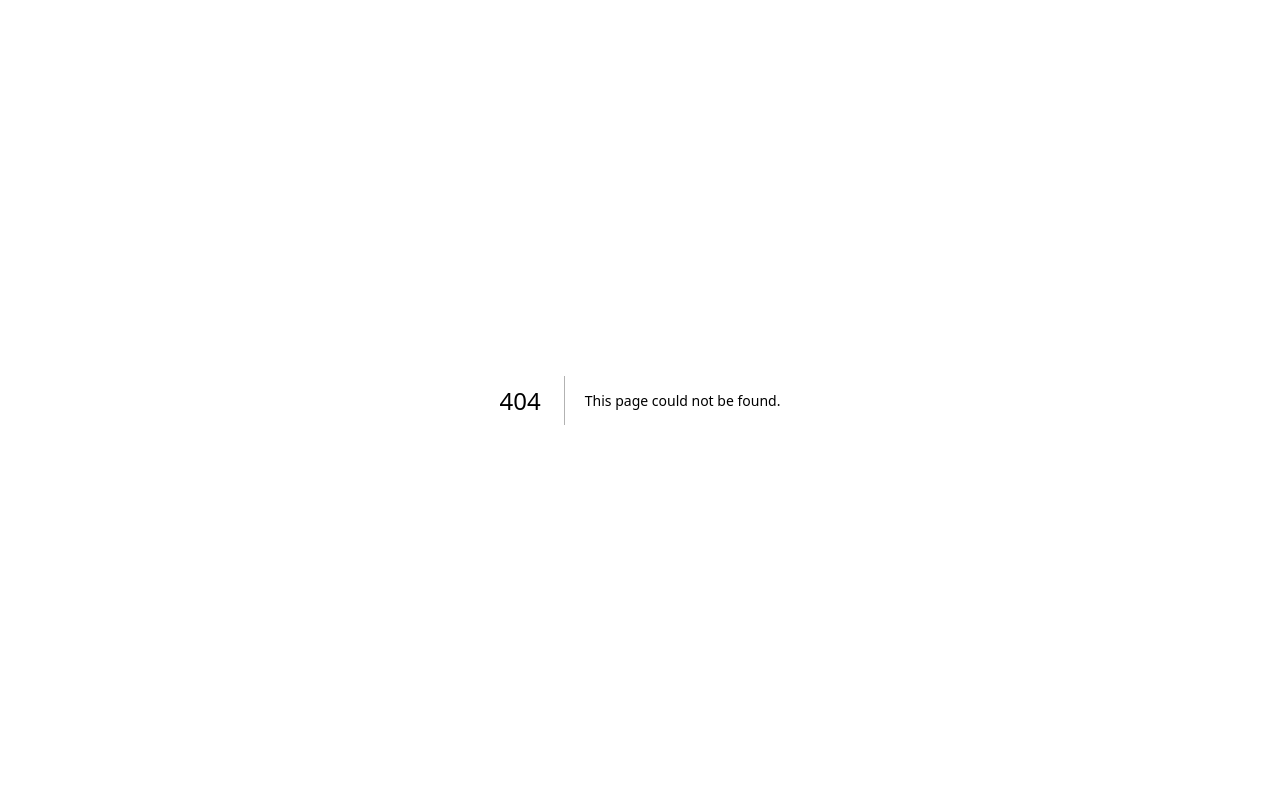
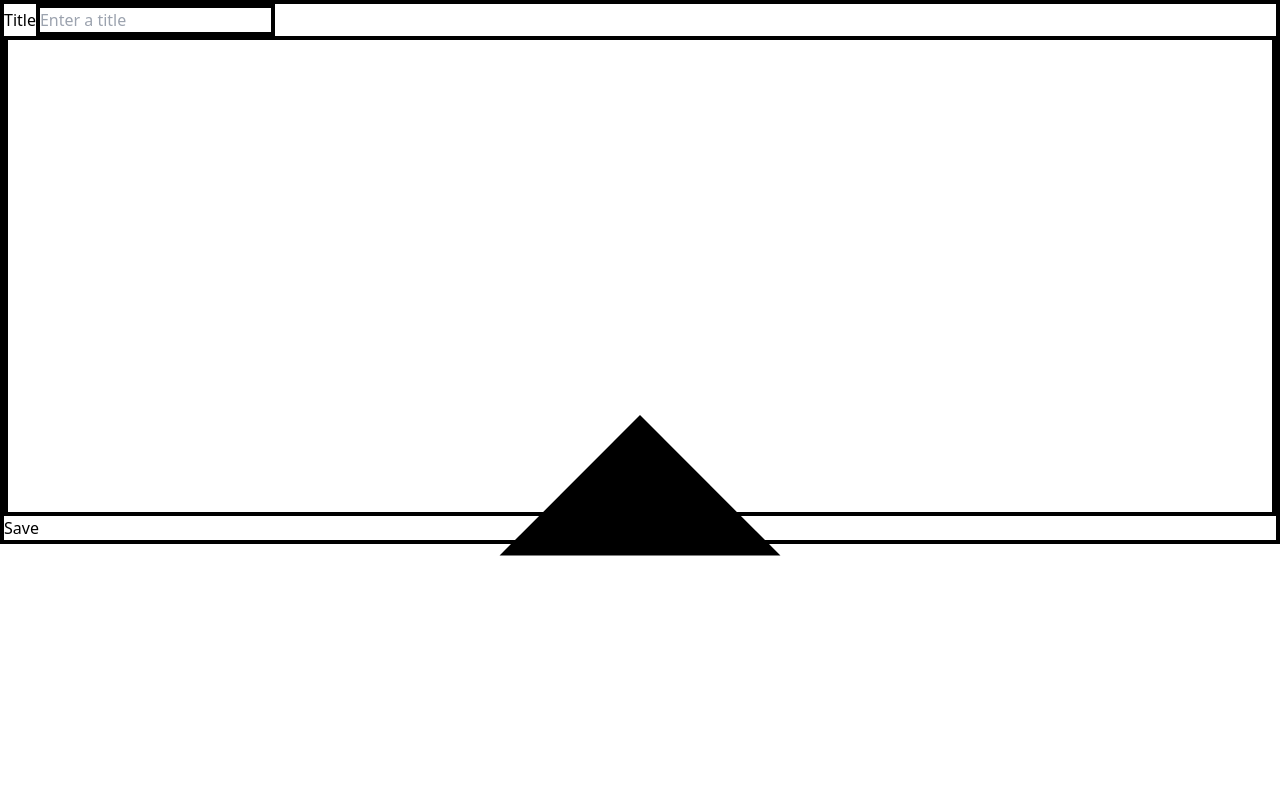
Before and after one commit to CodeWarrior-debug/dev-devo-blog, a Next.js app: page /write in a window 1280 px wide. Before the commit this address had no page. Shown: the top 800 px of the page. Built offline with nearby package versions, Linux system fonts and the light colour scheme.

Commit message:
partially appearing

```diff
--- /dev/null
+++ b/pages/write.js
@@ -0,0 +1,74 @@
+import dynamic from 'next/dynamic';
+import { useState } from 'react';
+// import { modules } from '../components/Editor'
+
+const QuillNoSSRWrapper = dynamic(import('react-quill'), {
+  ssr: false,
+  loading: () => <p>Loading ...</p>,
+})
+
+const modules2 = {
+  toolbar: [
+    [{ header: '1' }, { header: '2' }, { header: '3' }, { font: [] }],
+    [{ size: [] }],
+    ['bold', 'italic', 'underline', 'strike', 'blockquote'],
+    [
+      { list: 'ordered' },
+      { list: 'bullet' },
+      { indent: '-1' },
+      { indent: '+1' },
+    ],
+    ['link', 'image', 'video'],
+    ['clean'],
+  ],
+  clipboard: {
+    // toggle to add extra line breaks when pasting HTML:
+    matchVisual: false,
+  },
+}
+
+export default function Write() {
+  const [title, setTitle] = useState('');
+  const [content, setContent] = useState('');
+  const [isDraft, setIsDraft] = useState(true);
+  const [isPublished, setIsPublished] = useState(false);
+
+  function submitHandler(event) {
+    event.preventDefault();
+
+    const requestObj = {
+      id: new Date().toISOString(),
+      title: title,
+      content: content,
+      isDraft: isDraft,
+      isPublished: isPublished
+    };
+
+    fetch('/api/posts', {
+      method: 'POST',
+      body: JSON.stringify(requestObj),
+      headers: {
+        'Content-Type': 'application/json'
+      }
+    }).then(response => response.json())
+      .then((data) => {
+        console.log(data)
+      });
+
+  }
+
+  function handleTitleChange(event) {
+    event.preventDefault();
+    setTitle(event.target.value);
+  }
+
+  return (
+    <form onSubmit={submitHandler} className="text-black border-4 border-black">
+      <label htmlFor="title">Title</label>
+      <input type="text" value={title} name="title" placeholder="Enter a title" className="text-black border-4 border-black" onChange={handleTitleChange} required />
+      <QuillNoSSRWrapper modules={modules2} onChange={setContent} theme="snow" className="text-black border-4 border-black h-[60vh]"/>
+      <button>Save</button>
+      <p>{content}</p>
+    </form>
+  )
+}
```
